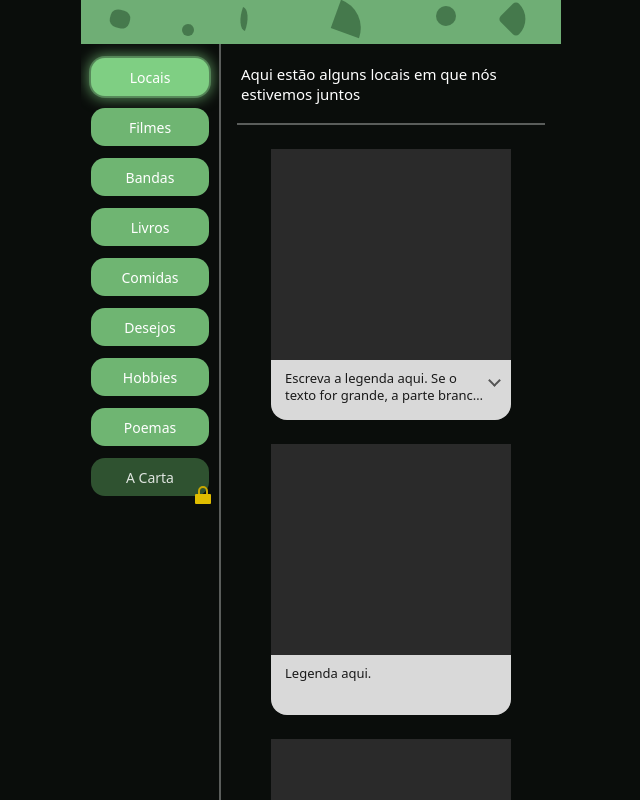
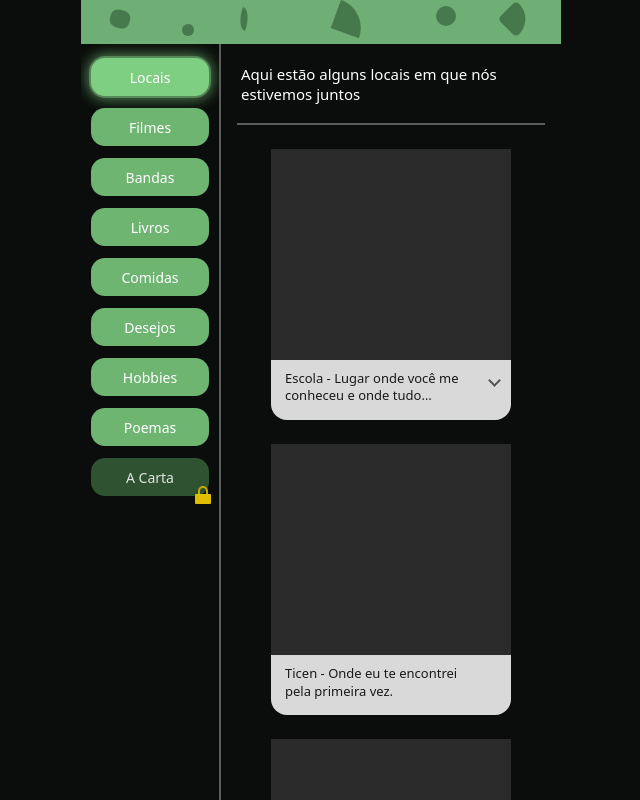
Before and after one commit to bernardoferreira154-sketch/pequenas-descobertas, a plain HTML site: page index.html in a window 1280 px wide. Shown: the whole page, without its empty margins (319-959 px from the left). Drawn offline with Linux system fonts and the light colour scheme.

Commit message:
mudando os textos

```diff
--- a/index.html
+++ b/index.html
@@ -387,27 +387,24 @@ html,body{
 
           <div class="cap">
             <p>
-              Escreva a legenda aqui. Se o texto for grande,
-              a parte branca fica recolhida e, ao tocar nela,
-              expande para mostrar tudo. Este é só um texto
-              de exemplo para testar.
+              Escola - Lugar onde você me conheceu e onde tudo começou.
             </p>
           </div>
         </article>
 
         <article class="card">
           <div class="media"><img src="" alt=""></div>
-          <div class="cap"><p>Legenda aqui.</p></div>
+          <div class="cap"><p>Ticen - Onde eu te encontrei pela primeira vez.</p></div>
         </article>
 
         <article class="card">
           <div class="media"><img src="" alt=""></div>
-          <div class="cap"><p>Legenda aqui.</p></div>
+          <div class="cap"><p>Beiramar Shopping - Lugar onde minha privacidade foi invadida pelos seus amiguinhos e onde eu me apaixonei por você pela primeira vez.</p></div>
         </article>
 
         <article class="card">
           <div class="media"><img src="" alt=""></div>
-          <div class="cap"><p>Legenda aqui.</p></div>
+          <div class="cap"><p>Centro - Onde a gente caminhou, encontrei um cara de cabelo rosa, comprei um besouro pra você, e você ficou puta comigo por não saber andar direito. :/</p></div>
         </article>
 
       </section>
@@ -417,18 +414,18 @@ html,body{
       <section class="panel" id="filmes" hidden>
 
         <header class="intro">
-          <p>Aqui estão alguns filmes que vimos ou que lembram você</p>
+          <p>Aqui estão alguns filmes que eu sei que você gosta ou que pelo menos ja assistiu.</p>
         </header>
 
-        <article class="card"><div class="media"><img src="" alt=""></div><div class="cap"><p>Legenda aqui.</p></div></article>
-        <article class="card"><div class="media"><img src="" alt=""></div><div class="cap"><p>Legenda aqui.</p></div></article>
-        <article class="card"><div class="media"><img src="" alt=""></div><div class="cap"><p>Legenda aqui.</p></div></article>
-        <article class="card"><div class="media"><img src="" alt=""></div><div class="cap"><p>Legenda aqui.</p></div></article>
-        <article class="card"><div class="media"><img src="" alt=""></div><div class="cap"><p>Legenda aqui.</p></div></article>
-        <article class="card"><div class="media"><img src="" alt=""></div><div class="cap"><p>Legenda aqui.</p></div></article>
-        <article class="card"><div class="media"><img src="" alt=""></div><div class="cap"><p>Legenda aqui.</p></div></article>
-        <article class="card"><div class="media"><img src="" alt=""></div><div class="cap"><p>Legenda aqui.</p></div></article>
-        <article class="card"><div class="media"><img src="" alt=""></div><div class="cap"><p>Legenda aqui.</p></div></article>
+        <article class="card"><div class="media"><img src="" alt=""></div><div class="cap"><p>Blade: O Caçador e Vampiros - Segundo você, o seu filme de conforto.</p></div></article>
+        <article class="card"><div class="media"><img src="" alt=""></div><div class="cap"><p>Laranja Mecânica - Você não falou muito sobre ele, mas pelo que você fala do livro eu imagino que gosta.</p></div></article>
+        <article class="card"><div class="media"><img src="" alt=""></div><div class="cap"><p>Van Helsing: O Caçador De Monstros - Ainda to te devendo ver esse filme...</p></div></article>
+        <article class="card"><div class="media"><img src="" alt=""></div><div class="cap"><p>Supernatural - Não é exatamente um filme, mas tu disse que ja assistiu muitas vezes. E ele me lembra você.</p></div></article>
+        <article class="card"><div class="media"><img src="" alt=""></div><div class="cap"><p>Crepúsculo - Não sei por que mulher gosta tanto desse filme. Ainda quero ver esse com você algum dia.</p></div></article>
+        <article class="card"><div class="media"><img src="" alt=""></div><div class="cap"><p>O Labirinto do Fauno - Você falou que gostava desse filme no primeiro dia que conversamos.</p></div></article>
+        <article class="card"><div class="media"><img src="" alt=""></div><div class="cap"><p>Hilda Furacão - Acho que você tem um pouco de fetiche em padre... se quiser eu posso ser o seu...</p></div></article>
+        <article class="card"><div class="media"><img src="" alt=""></div><div class="cap"><p>O Ataque do Tubarão de 3/5/6 Cabeças - Realmente não sei por que você gosta tanto desses filmes.</p></div></article>
+        <article class="card"><div class="media"><img src="" alt=""></div><div class="cap"><p>Mais uma porrada de filmes toscos de tubarão que eu não me importaria de passar a semana vendo com você.</p></div></article>
 
       </section>
 
@@ -437,14 +434,14 @@ html,body{
       <section class="panel" id="bandas" hidden>
 
         <header class="intro">
-          <p>Aqui estão algumas bandas que você ama</p>
+          <p>Aqui estão algumas bandas que eu lembro que você gosta</p>
         </header>
 
-        <article class="card"><div class="media"><img src="" alt=""></div><div class="cap"><p>Legenda aqui.</p></div></article>
-        <article class="card"><div class="media"><img src="" alt=""></div><div class="cap"><p>Legenda aqui.</p></div></article>
-        <article class="card"><div class="media"><img src="" alt=""></div><div class="cap"><p>Legenda aqui.</p></div></article>
-        <article class="card"><div class="media"><img src="" alt=""></div><div class="cap"><p>Legenda aqui.</p></div></article>
-        <article class="card"><div class="media"><img src="" alt=""></div><div class="cap"><p>Legenda aqui.</p></div></article>
+        <article class="card"><div class="media"><img src="" alt=""></div><div class="cap"><p>The Smiths - Sua banda favorita.</p></div></article>
+        <article class="card"><div class="media"><img src="" alt=""></div><div class="cap"><p>MF DOOM - Eu vi ela em algum sotries seu se não me engano.</p></div></article>
+        <article class="card"><div class="media"><img src="" alt=""></div><div class="cap"><p>Belchior - Também vi em algum stories seu.</p></div></article>
+        <article class="card"><div class="media"><img src="" alt=""></div><div class="cap"><p>Tyler, The Creator - você comentou que gosta dele na primeira vez que a gente conversou.</p></div></article>
+        <article class="card"><div class="media"><img src="" alt=""></div><div class="cap"><p>Trash Poll - também disse que gosta dele no dia em que pediu o meu instagram.</p></div></article>
 
       </section>
 
@@ -453,12 +450,12 @@ html,body{
       <section class="panel" id="livros" hidden>
 
         <header class="intro">
-          <p>Aqui está um livro que me lembra você</p>
+          <p>Só tem um Livro aqui por que é o unico que você comentou sobre, mesmo tendo falado que gosta de ler.</p>
         </header>
 
         <article class="card">
           <div class="media"><img src="" alt=""></div>
-          <div class="cap"><p>Legenda aqui.</p></div>
+          <div class="cap"><p>Labirinto Do Fauno - acho que foi a primeira coisa que me deu uma "boa impressão" sobre você.</p></div>
         </article>
 
       </section>
@@ -468,19 +465,18 @@ html,body{
       <section class="panel" id="comidas" hidden>
 
         <header class="intro">
-          <p>Aqui estão algumas comidas que você gosta</p>
+          <p>Aqui estão algumas comidas que você disse que gosta, ou que eu imagino que goste... não daria para listar todas, eu passaria uma eternidade aqui.</p>
         </header>
 
-        <article class="card"><div class="media"><img src="" alt=""></div><div class="cap"><p>Legenda aqui.</p></div></article>
-        <article class="card"><div class="media"><img src="" alt=""></div><div class="cap"><p>Legenda aqui.</p></div></article>
-        <article class="card"><div class="media"><img src="" alt=""></div><div class="cap"><p>Legenda aqui.</p></div></article>
-        <article class="card"><div class="media"><img src="" alt=""></div><div class="cap"><p>Legenda aqui.</p></div></article>
-        <article class="card"><div class="media"><img src="" alt=""></div><div class="cap"><p>Legenda aqui.</p></div></article>
-        <article class="card"><div class="media"><img src="" alt=""></div><div class="cap"><p>Legenda aqui.</p></div></article>
-        <article class="card"><div class="media"><img src="" alt=""></div><div class="cap"><p>Legenda aqui.</p></div></article>
-        <article class="card"><div class="media"><img src="" alt=""></div><div class="cap"><p>Legenda aqui.</p></div></article>
-        <article class="card"><div class="media"><img src="" alt=""></div><div class="cap"><p>Legenda aqui.</p></div></article>
-        <article class="card"><div class="media"><img src="" alt=""></div><div class="cap"><p>Legenda aqui.</p></div></article>
+        <article class="card"><div class="media"><img src="" alt=""></div><div class="cap"><p>Sonho de Chocolate - Seu pai é padeiro? porque você é um sonho... kkkkkkk, que vergonha de estar escrevendo isso.</p></div></article>
+        <article class="card"><div class="media"><img src="" alt=""></div><div class="cap"><p>Frango - Come isso todo dia, Não sei como não enjoa.</p></div></article>
+        <article class="card"><div class="media"><img src="" alt=""></div><div class="cap"><p>Caldo de Batata - Não sei, lembro que você comentou que estava comendo um dia desses.</p></div></article>
+        <article class="card"><div class="media"><img src="" alt=""></div><div class="cap"><p>Guacamole - Você fez depois do seu pai depositar dinheiro, e você ir comprar os ingredientes com a sua mãe.</p></div></article>
+        <article class="card"><div class="media"><img src="" alt=""></div><div class="cap"><p>Bala Azeda - A primeira coisa que eu te dei.</p></div></article>
+        <article class="card"><div class="media"><img src="" alt=""></div><div class="cap"><p>Limão com Pimenta e Sal - Coisa de alcoólatra...</p></div></article>
+        <article class="card"><div class="media"><img src="" alt=""></div><div class="cap"><p>Bolo - Acho que aquele bolo que você me deu foi um dos melhores bolos que eu ja comi. muito obrigado, meu amor!</p></div></article>
+        <article class="card"><div class="media"><img src="" alt=""></div><div class="cap"><p>Queijo - Minha mineirinha...</p></div></article>
+        <article class="card"><div class="media"><img src="" alt=""></div><div class="cap"><p>Eu - ...</p></div></article>
 
       </section>
 
@@ -489,13 +485,13 @@ html,body{
       <section class="panel" id="desejos" hidden>
 
         <header class="intro">
-          <p>Aqui estão alguns desejos seus que eu quero realizar</p>
+          <p>Aqui estão alguns desejos seus que eu quero te ver realizar.</p>
         </header>
 
-        <article class="card"><div class="media"><img src="" alt=""></div><div class="cap"><p>Legenda aqui.</p></div></article>
-        <article class="card"><div class="media"><img src="" alt=""></div><div class="cap"><p>Legenda aqui.</p></div></article>
-        <article class="card"><div class="media"><img src="" alt=""></div><div class="cap"><p>Legenda aqui.</p></div></article>
-        <article class="card"><div class="media"><img src="" alt=""></div><div class="cap"><p>Legenda aqui.</p></div></article>
+        <article class="card"><div class="media"><img src="" alt=""></div><div class="cap"><p>Ler "laranja Mecanica" - Deve ter falado disso umas 20 vezes já. compra isso na internet logo.</p></div></article>
+        <article class="card"><div class="media"><img src="" alt=""></div><div class="cap"><p>Ir pra Itália - Quero te levar pra lá algum dia para a gente ver o cadaver da sua bisavó...</p></div></article>
+        <article class="card"><div class="media"><img src="" alt=""></div><div class="cap"><p>Ter uma Máquina de Costura - Mesmo que você tenha dito que é complicado demais de mexer.</p></div></article>
+        <article class="card"><div class="media"><img src="" alt=""></div><div class="cap"><p>Comer Sushi - Quero te levar pra comer algum dia, se sua mãe não estiver querendo me espancar.</p></div></article>
 
       </section>
 
@@ -504,15 +500,15 @@ html,body{
       <section class="panel" id="hobbies" hidden>
 
         <header class="intro">
-          <p>Aqui estão alguns dos seus hobbies</p>
+          <p>Aqui estão alguns dos seus hobbies que eu quero fazer com você.</p>
         </header>
 
-        <article class="card"><div class="media"><img src="" alt=""></div><div class="cap"><p>Legenda aqui.</p></div></article>
-        <article class="card"><div class="media"><img src="" alt=""></div><div class="cap"><p>Legenda aqui.</p></div></article>
-        <article class="card"><div class="media"><img src="" alt=""></div><div class="cap"><p>Legenda aqui.</p></div></article>
-        <article class="card"><div class="media"><img src="" alt=""></div><div class="cap"><p>Legenda aqui.</p></div></article>
-        <article class="card"><div class="media"><img src="" alt=""></div><div class="cap"><p>Legenda aqui.</p></div></article>
-        <article class="card"><div class="media"><img src="" alt=""></div><div class="cap"><p>Legenda aqui.</p></div></article>
+        <article class="card"><div class="media"><img src="" alt=""></div><div class="cap"><p>Costurar - Adoro as roupas que você faz. Ainda me lembro do dia que você disse que ia me ensinar a costurar e eu te ensinar a programar...</p></div></article>
+        <article class="card"><div class="media"><img src="" alt=""></div><div class="cap"><p>Desenhar - queria saber desenhar tão bem quanto você. Gosto muito de ver seus desenhos, principalmente os sobre nós</p></div></article>
+        <article class="card"><div class="media"><img src="" alt=""></div><div class="cap"><p>Escrever Poemas - Acho muito legal que você goste desse tipo de coisa. acho seus poemas muito bonitos, e espero um dia poder ser a inspiração de um deles...</p></div></article>
+        <article class="card"><div class="media"><img src="" alt=""></div><div class="cap"><p>Assistir Novela - Minha anciã...</p></div></article>
+        <article class="card"><div class="media"><img src="" alt=""></div><div class="cap"><p>Assistir Tv - Ta ficando repetitivo, mas eu quero muito assistir a menos de 10cm de você algum dia</p></div></article>
+        <article class="card"><div class="media"><img src="" alt=""></div><div class="cap"><p>Comer - Não preciso nem falar nada né</p></div></article>
 
       </section>
 
@@ -521,11 +517,11 @@ html,body{
       <section class="panel" id="poemas" hidden>
 
         <header class="intro">
-          <p>Aqui estão alguns poemas que escrevi para você</p>
+          <p>Aqui estão alguns de seus lindos poemas</p>
         </header>
 
-        <article class="card"><div class="media"><img src="" alt=""></div><div class="cap"><p>Legenda aqui.</p></div></article>
-        <article class="card"><div class="media"><img src="" alt=""></div><div class="cap"><p>Legenda aqui.</p></div></article>
+        <article class="card"><div class="media"><img src="" alt=""></div><div class="cap"><p>Hipocrisia, ambiguidade, ou loucura? E difícil sempre entender uma outra pessoa na qual não é você, exatamente por que suas mentes são diferentes como um todo, apenas encontrando concordância em coisas básicas, ou nem isso. Mais...e quando você mesmo que tente conhecer, e a pessoa tente explicar, você não entende ela, ela fala coisas, e depois outras, e age de forma...que te deixa confusa sobre o que ela quer, um olhar, mãos entrelaçadas, mais a constância da pessoa ao dizer que "eu quero te ver bem" ou "estou feliz ao te ver". Eu não entendo, pois depois disso, a pessoa some, e fica o silêncio, mais não o desconfortável, mais o ansioso por respostas coerentes. Enfim hipocrisia, ambiguidade, ou loucura?</p></div></article>
+        <article class="card"><div class="media"><img src="" alt=""></div><div class="cap"><p>Incrível como seres humanos tem tantas faces, como um espelho quebrado em vários estilhaços, você nunca saberá quando ele é realmente "ele", pois ele pode finjir- se ser outro reflexo na ausência do olhar do outro, mais ele não consegue fingir seu reflexo de si próprio. E é ainda mais incrível quando o ser é seu reflexo são tão rachados que ele mesmo em uma tentativa fútil de fugir de si próprio se mostra em todos os ângulos de seu reflexo, e ainda culpa os olhares que o viram de "julgadores radicais " sendo que não estão julgando seu reflexo, e sim o vendo de verdade. E sabemos que isso não é sobre espelhos.</p></div></article>
 
       </section>
 
@@ -534,11 +530,13 @@ html,body{
       <section class="panel" id="carta" hidden>
 
         <header class="intro">
-          <p>Por fim, uma carta para você</p>
+          <p>Primeiro, eu gostaria de falar que podem ter faltado muitas coisas aí, mas eu queria fazer isso apenas com coisas que vieram da minha mente, não queria pegar nada nas nossas conversas. Então se estiver faltando alguma coisa importante, me desculpa.
+            Dito isso, a carta:
+          </p>
         </header>
 
         <div class="letter">
-          Escreva sua carta aqui.
+
         </div>
 
       </section>
```
